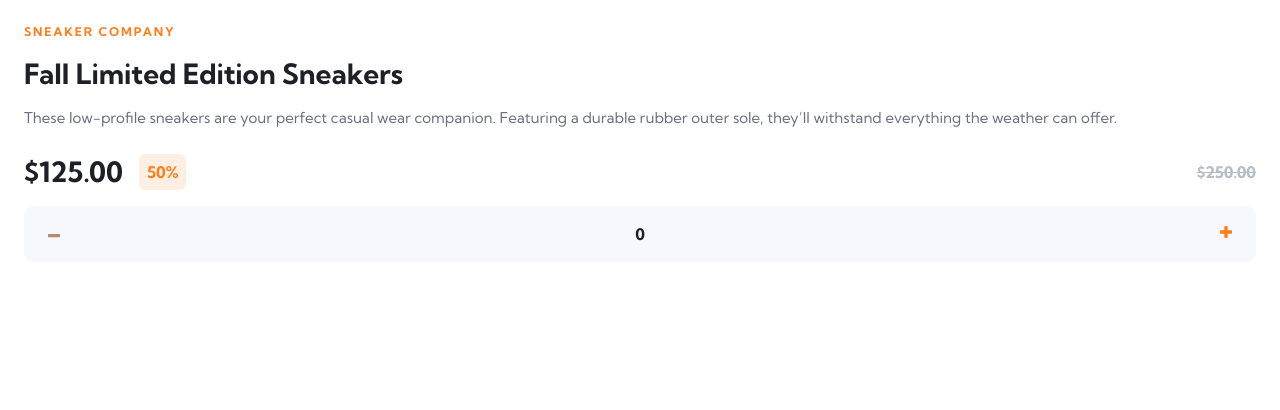
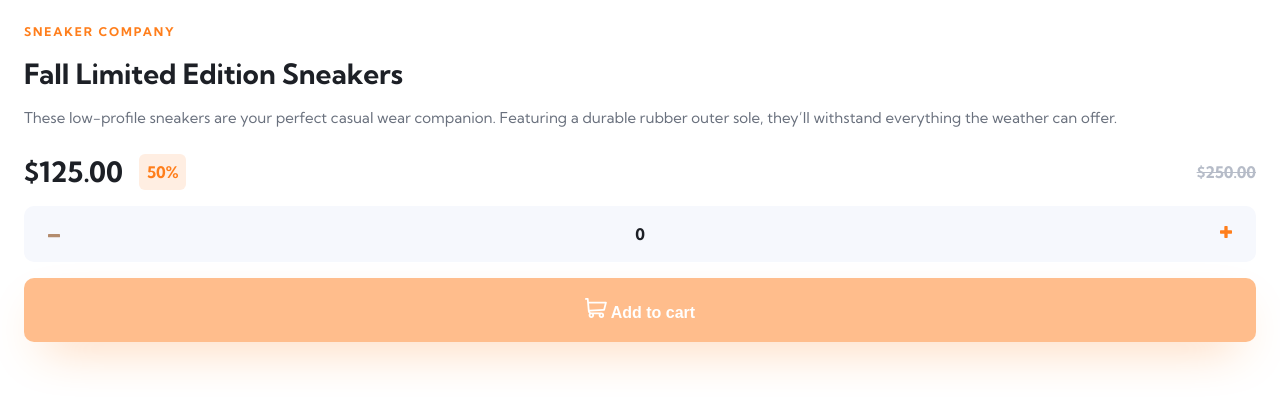
Before and after one commit to AlbertBabaiani/e-commerce-sneakers-page, an Angular app: page / in a window 1280 px wide. Shown: the top 410 px of the page. Built offline with nearby package versions, Linux system fonts and the light colour scheme.

Commit message:
add content controls

```diff
--- a/src/app/components/product-content/product-content.html
+++ b/src/app/components/product-content/product-content.html
@@ -25,6 +25,7 @@
   }
 </div>
 
+<div class="add-to-cart-wrapper">
   <div class="quantity-selector">
     <button
       type="button"
@@ -47,3 +48,9 @@
       <img src="assets/images/shared/icon-plus.svg" alt="Plus icon" />
     </button>
   </div>
+
+  <button type="button" class="add-to-cart-btn" [disabled]="!selected_quantity()">
+    <img src="assets/images/shared/icon-cart.svg" alt="Add to cart" />
+    Add to cart
+  </button>
+</div>
--- a/src/app/components/product-content/product-content.scss
+++ b/src/app/components/product-content/product-content.scss
@@ -72,6 +72,12 @@ h1 {
 
 // Price End
 
+.add-to-cart-wrapper {
+  display: flex;
+  flex-direction: column;
+  gap: 1.6rem;
+}
+
 // Quantity Start
 
 .quantity-selector {
@@ -101,16 +107,17 @@ h1 {
     outline 0.2s,
     filter 0.2s;
 
-  &:hover {
+  &:not(&:disabled):hover {
     opacity: 0.6;
   }
 
   &:focus-visible {
-    outline: 2px solid var(--primary);
+    outline-width: 2px;
   }
 
   &:disabled {
     filter: grayscale(0.7);
+    cursor: not-allowed;
   }
 }
 
@@ -120,3 +127,43 @@ h1 {
 }
 
 // Quantity End
+
+.add-to-cart-btn {
+  border: none;
+  border-radius: 1rem;
+  background-color: var(--primary);
+  width: 100%;
+  padding-block: 2rem;
+
+  box-shadow: 0 2rem 5rem -2rem #ff7e1b;
+
+  font-size: 1.6rem;
+  font-weight: bold;
+  color: var(--white);
+
+  cursor: pointer;
+
+  outline: 0px solid var(--primary);
+  outline-offset: 6px;
+
+  transition:
+    opacity 0.2s,
+    outline 0.2s;
+
+  img {
+    filter: brightness(100);
+  }
+
+  &:not(&:disabled):hover {
+    opacity: 0.7;
+  }
+
+  &:focus-visible {
+    outline-width: 2px;
+  }
+
+  &:disabled {
+    opacity: 0.5;
+    cursor: not-allowed;
+  }
+}
--- a/src/index.html
+++ b/src/index.html
@@ -2,7 +2,7 @@
 <html lang="en">
   <head>
     <meta charset="utf-8" />
-    <title>ECommerceSneakersPage</title>
+    <title>Sneakers Page</title>
     <base href="/" />
     <meta name="viewport" content="width=device-width, initial-scale=1" />
     <link rel="icon" type="image/x-icon" href="favicon.ico" />
```
Lines whose indentation alone changed are shown as unchanged.
